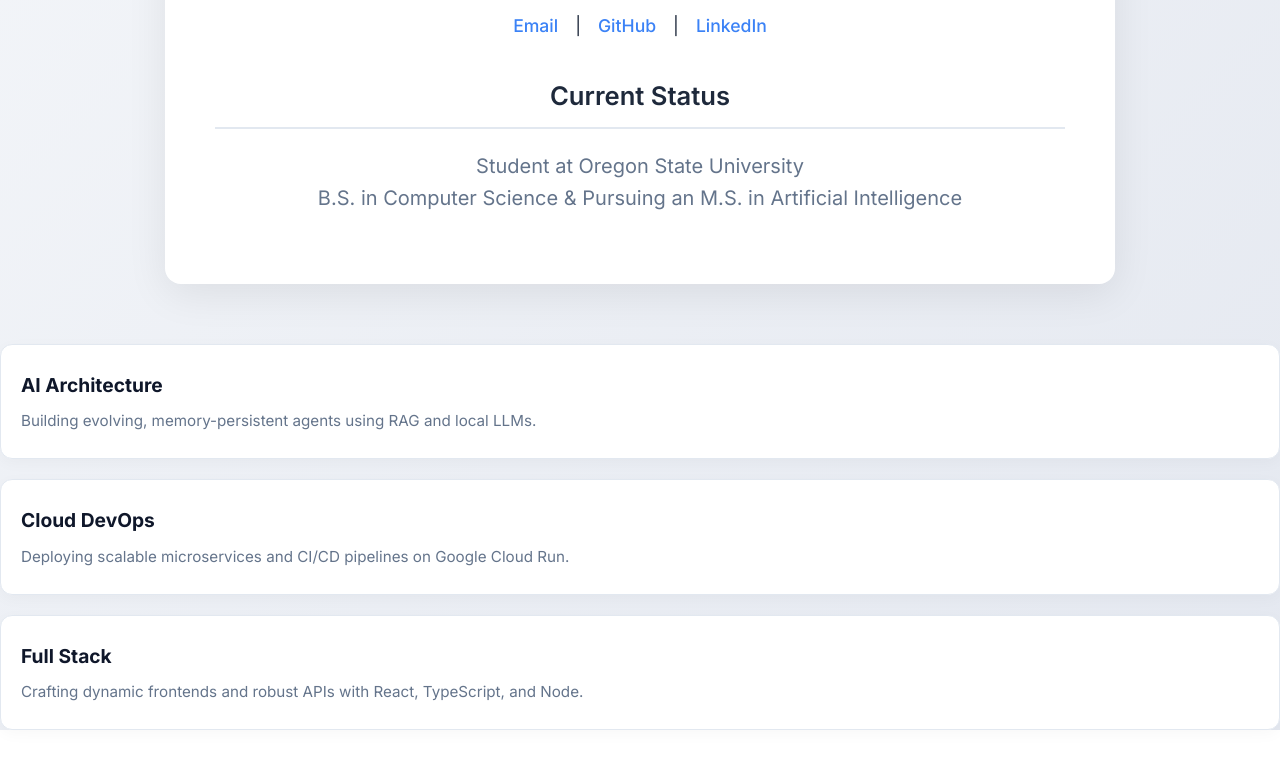
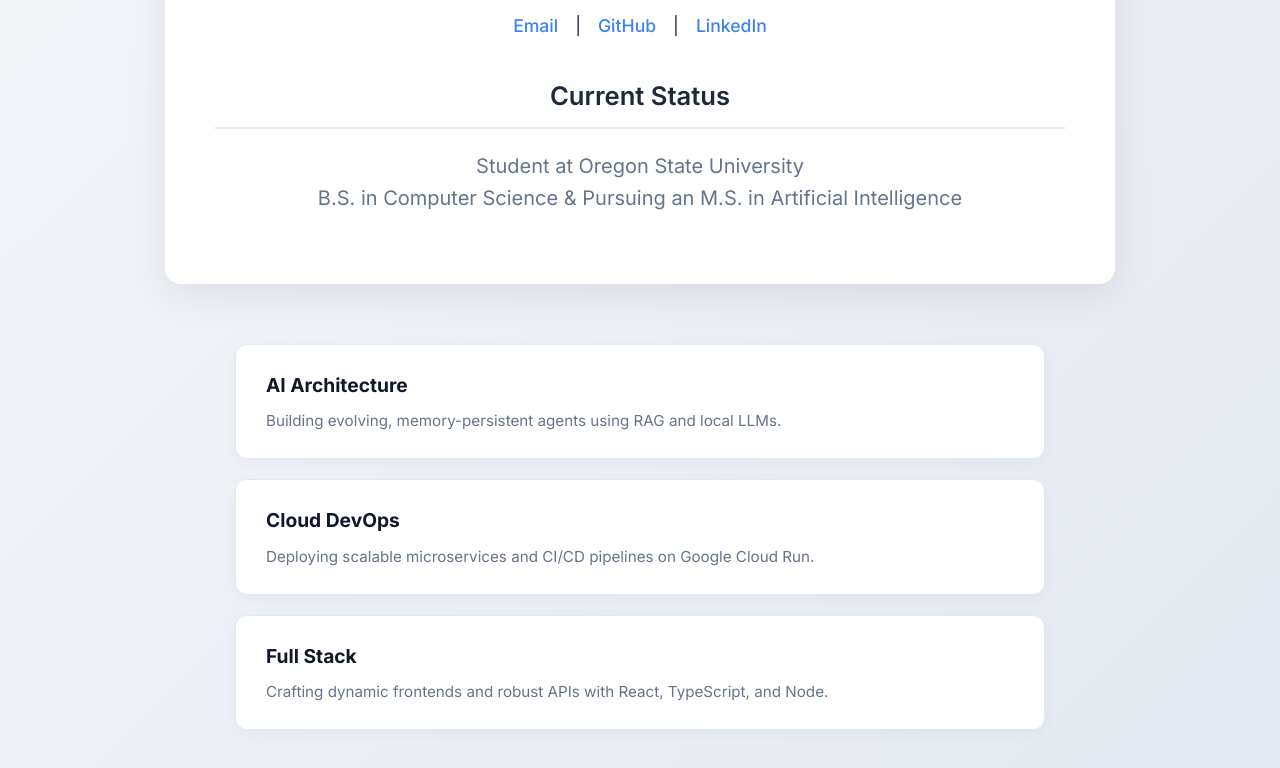
Before and after one commit to rthap2020/Resume, a plain HTML site: page index.html in a window 1280 px wide. Shown: the part 520-1288 px from the top of the page. Before the commit the page ends 1250 px from the top, so only its background shows below. Drawn offline with Linux system fonts and the light colour scheme.

Commit message:
Shrunk the width of the hover boxes

```diff
--- a/style.css
+++ b/style.css
@@ -245,14 +245,20 @@ ul.experience-list li {
 /* --- Interactive Hover Cards --- */
 .hover-cards-container {
     display: flex;
-    flex-direction: column; /* Stacks the cards vertically into their own rows */
+    flex-direction: column;
     gap: 20px;
-    margin-top: 45px;
+    margin: 45px auto 60px auto; /* Centers the div horizontally with auto margins */
+    width: 100%;
+    max-width: 850px; /* Restricts expansion to exactly match your main container */
+    box-sizing: border-box; /* Prevents padding from breaking the width calculation */
+    padding: 0 20px; /* Adds safe spacing on mobile screens */
 }
 
 .hover-card {
     background: #ffffff;
-    padding: 25px 20px;
+    width: 100%; /* Forces the card to stretch fully */
+    box-sizing: border-box; /* Ensures padding doesn't add extra width causing overflow */
+    padding: 25px 30px;
     border-radius: 12px;
     border: 1px solid #e2e8f0;
     box-shadow: 0 4px 15px rgba(0, 0, 0, 0.03);
```
